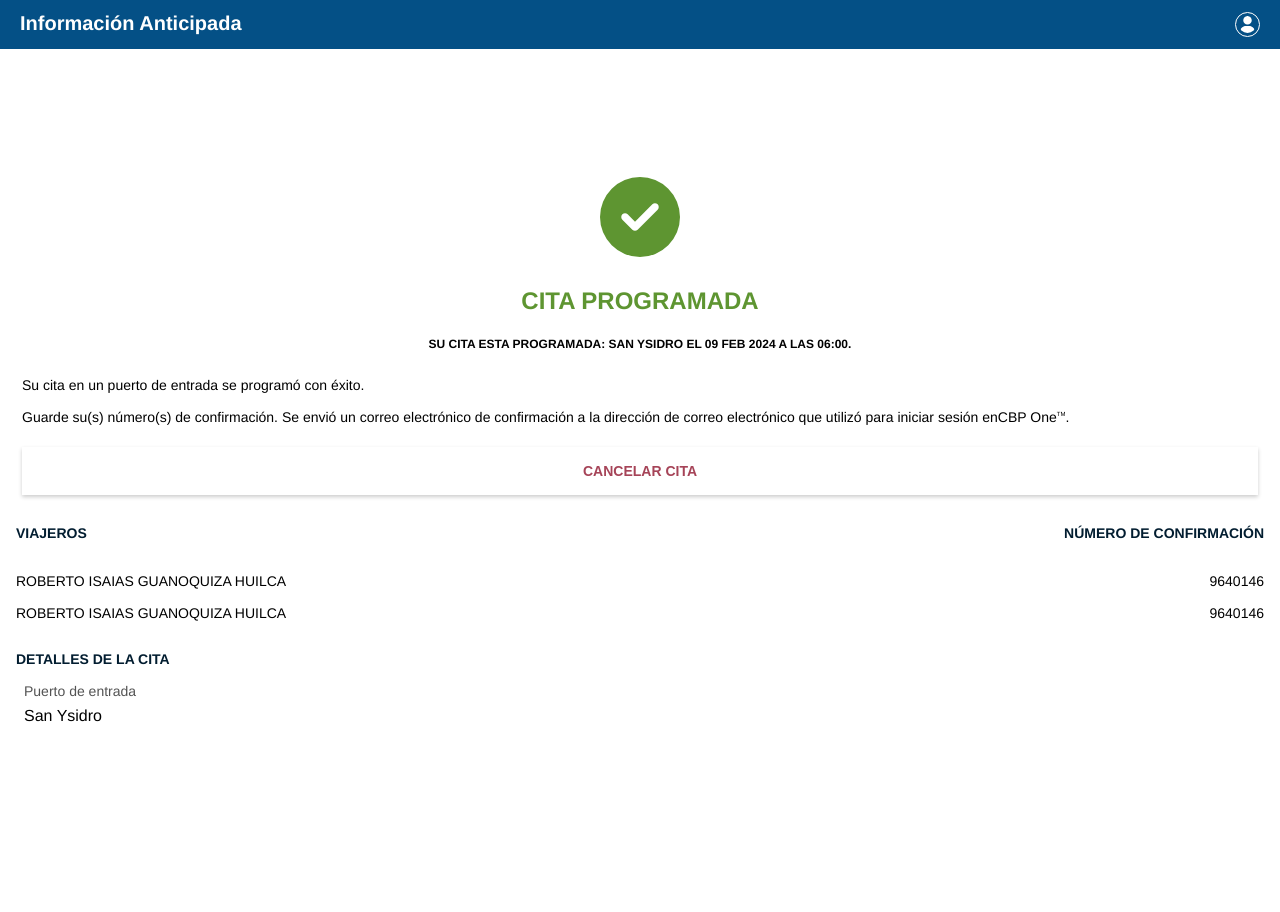
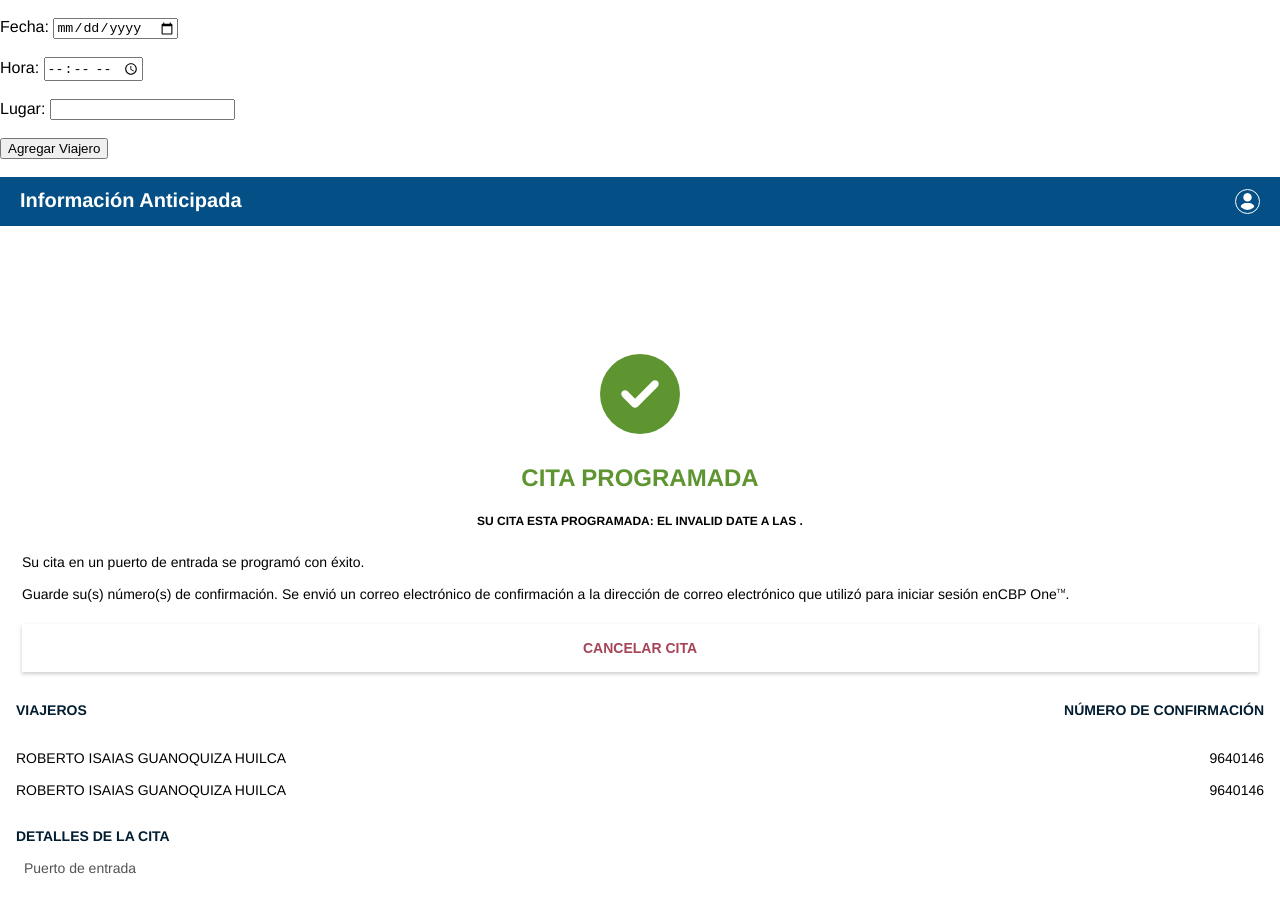
Before and after one commit to Jesus-Rojas/cbp-one-fake, a React (Vite) app: page / in a window 1280 px wide. Shown: the top 912 px of the page. Before the commit the page ends 800 px from the top, so only its background shows below. Built offline with nearby package versions, Linux system fonts and the light colour scheme.

Commit message:
feat: add jotai in page :sparkles:

```diff
--- a/package.json
+++ b/package.json
@@ -10,6 +10,8 @@
     "preview": "vite preview"
   },
   "dependencies": {
+    "jotai": "^2.6.4",
+    "moment": "^2.30.1",
     "react": "^18.2.0",
     "react-dom": "^18.2.0"
   },
--- a/src/App.jsx
+++ b/src/App.jsx
@@ -3,12 +3,14 @@ import { Header } from './components/header/header'
 import { CitaInformation } from './components/cita-information/cita-information'
 import { Viajeros } from './components/viajeros/viajeros'
 import { DetailCita } from './components/detail-cita/detail-cita'
+import { Form } from './components/form/form'
 
 function App() {
   const [count, setCount] = useState(0)
 
   return (
     <>
+      <Form />
       <Header />
       <CitaInformation />
       <Viajeros />
--- a/src/components/cita-information/cita-information.jsx
+++ b/src/components/cita-information/cita-information.jsx
@@ -1,7 +1,9 @@
-import { useState } from 'react'
 import './cita-information.css'
+import moment from "moment";
+import { useForm } from "../../hooks/useForm";
 
 function CitaInformation() {
+  const { date, time, lugar } = useForm();
 
   return (
     <div className="section-cita-information">
@@ -18,7 +20,7 @@ function CitaInformation() {
       </p>
 
       <p className="subtitle-information">
-        Su cita esta programada: San Ysidro el 09 feb 2024 a las 06:00.
+        Su cita esta programada: {lugar} el {moment(date).format("DD MMM YYYY")} a las {time}.
       </p>
 
       <p className="text-information">
--- a/src/components/detail-cita/detail-cita.css
+++ b/src/components/detail-cita/detail-cita.css
@@ -28,4 +28,5 @@
 .text-content {
   padding-top: 8px;
   font-size: 16px;
+  text-transform: capitalize;
 }
--- a/src/components/detail-cita/detail-cita.jsx
+++ b/src/components/detail-cita/detail-cita.jsx
@@ -1,7 +1,8 @@
-import { useState } from "react";
+import { useForm } from "../../hooks/useForm";
 import "./detail-cita.css";
 
 function DetailCita() {
+  const { lugar } = useForm();
   return (
     <div className="section-detail-cita">
       <div className="header-section-detail-cita">
@@ -9,7 +10,7 @@ function DetailCita() {
       </div>
       <div className="content-section-detail-cita">
         <div className="title-content">Puerto de entrada</div>
-        <div className="text-content">San Ysidro</div>
+        <div className="text-content">{lugar}</div>
       </div>
     </div>
   );
--- /dev/null
+++ b/src/components/form/form.css
@@ -0,0 +1,5 @@
+.grid-viajeros {
+  display: grid;
+  grid-template-columns: 80% 20%;
+  column-gap: 1rem;
+}
--- /dev/null
+++ b/src/components/form/form.jsx
@@ -0,0 +1,55 @@
+import "./form.css";
+import { useForm } from "../../hooks/useForm";
+
+function Form() {
+  const { date, lugar, time, setDate, setLugar, setTime } = useForm();
+
+  return (
+    <>
+      <br />
+
+      <div>
+        Fecha:{" "}
+        <input
+          type="date"
+          value={date}
+          onChange={(e) => setDate(e.target.value)}
+        />
+      </div>
+
+      <br />
+
+      <div>
+        Hora:{" "}
+        <input
+          type="time"
+          value={time}
+          onChange={(e) => setTime(e.target.value)}
+        />
+      </div>
+
+      <br />
+
+      <div>
+        Lugar:{" "}
+        <input
+          type="text"
+          value={lugar}
+          onChange={(e) => setLugar(e.target.value)}
+        />
+      </div>
+
+      <br />
+
+      <div>
+        <button>Agregar Viajero</button>
+      </div>
+
+      <br />
+
+      <div className="grid-viajeros"></div>
+    </>
+  );
+}
+
+export { Form };
--- a/src/components/header/header.jsx
+++ b/src/components/header/header.jsx
@@ -1,4 +1,3 @@
-import { useState } from "react";
 import "./header.css";
 
 function Header() {
--- a/src/components/viajeros/viajeros.jsx
+++ b/src/components/viajeros/viajeros.jsx
@@ -1,4 +1,3 @@
-import { useState } from "react";
 import "./viajeros.css";
 
 function Viajeros() {
--- /dev/null
+++ b/src/hooks/useForm.js
@@ -0,0 +1,20 @@
+import { useAtom, atom } from "jotai";
+
+const dateAtom = atom("");
+const timeAtom = atom("");
+const lugarAtom = atom("");
+
+export function useForm() {
+  const [date, setDate] = useAtom(dateAtom);
+  const [time, setTime] = useAtom(timeAtom);
+  const [lugar, setLugar] = useAtom(lugarAtom);
+
+  return {
+    date,
+    setDate,
+    time,
+    setTime,
+    lugar,
+    setLugar,
+  };
+}
```
Also changed, not shown: vanilla/index-vanilla.html (deleted, +0 -86 lines), vanilla/styles.css (deleted), 1 other file (tests, documents, lock files or other folders).
